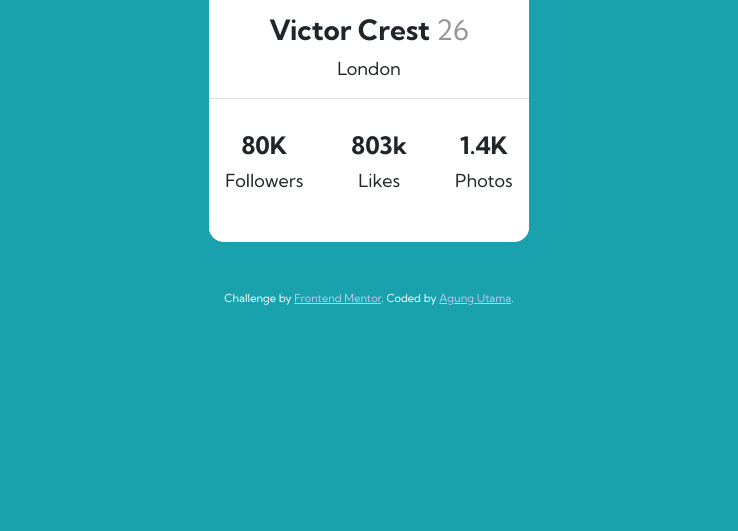
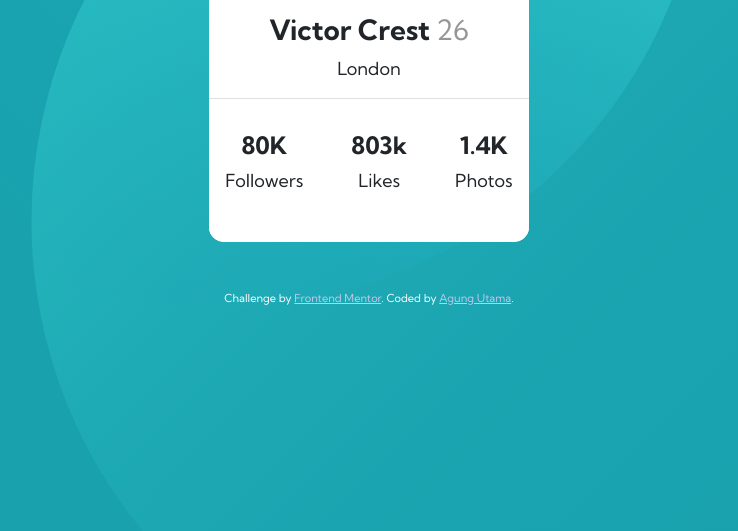
Before and after one commit to gnugautama/profile-card-component, a plain HTML site: page index.html in a window 1280 px wide. Shown: the part 269-800 px from the top of the page, without its empty margins (271-1009 px from the left). Drawn offline with nearby package versions, Linux system fonts and the light colour scheme; a web font is replaced by a local one.

Commit message:
background change

```diff
--- a/style.css
+++ b/style.css
@@ -6,6 +6,9 @@ body {
   font-family: "Kumbh Sans", sans-serif;
   text-align: center;
   background-color: hsl(185, 75%, 39%);
+  background-image: url("./images/bg-pattern-bottom.svg"), url("./images/bg-pattern-top.svg");
+  background-position: top right, bottom left;
+  background-repeat: no-repeat, no-repeat;
 }
 
 h2,
```
